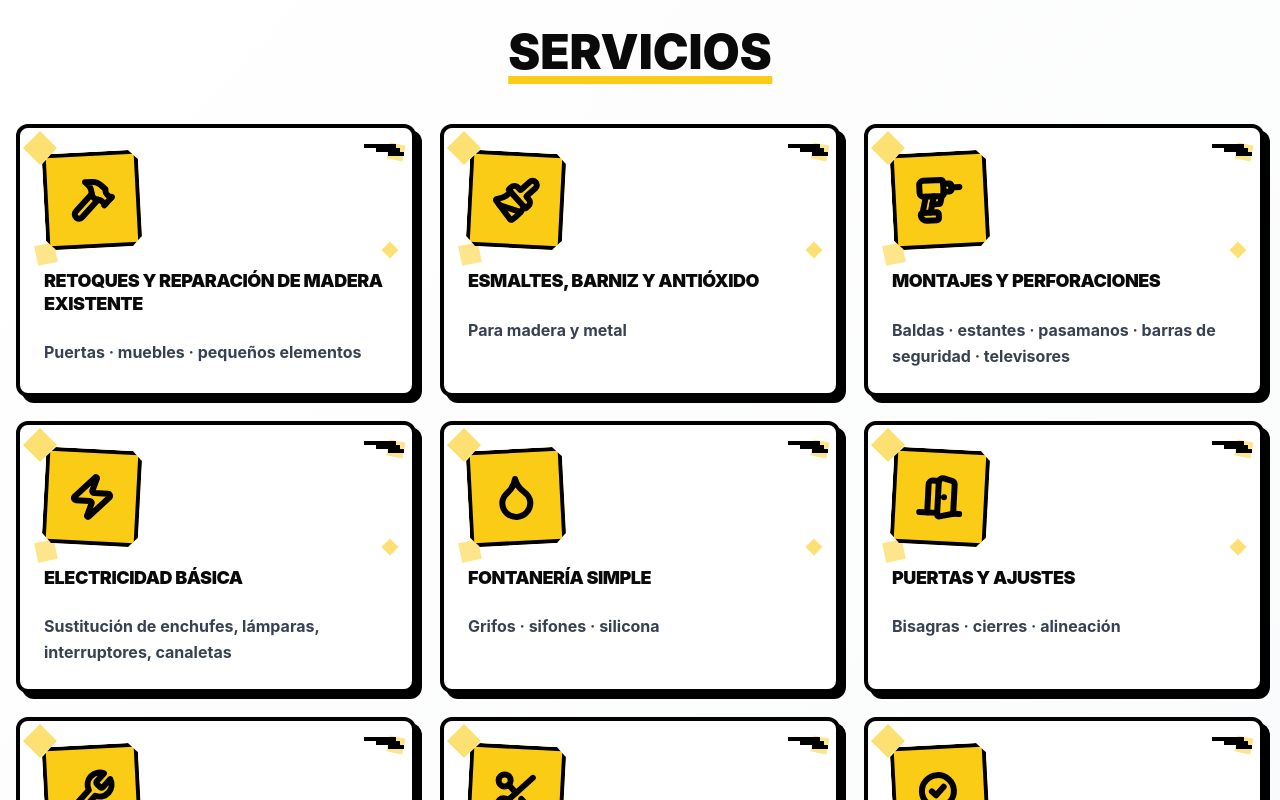
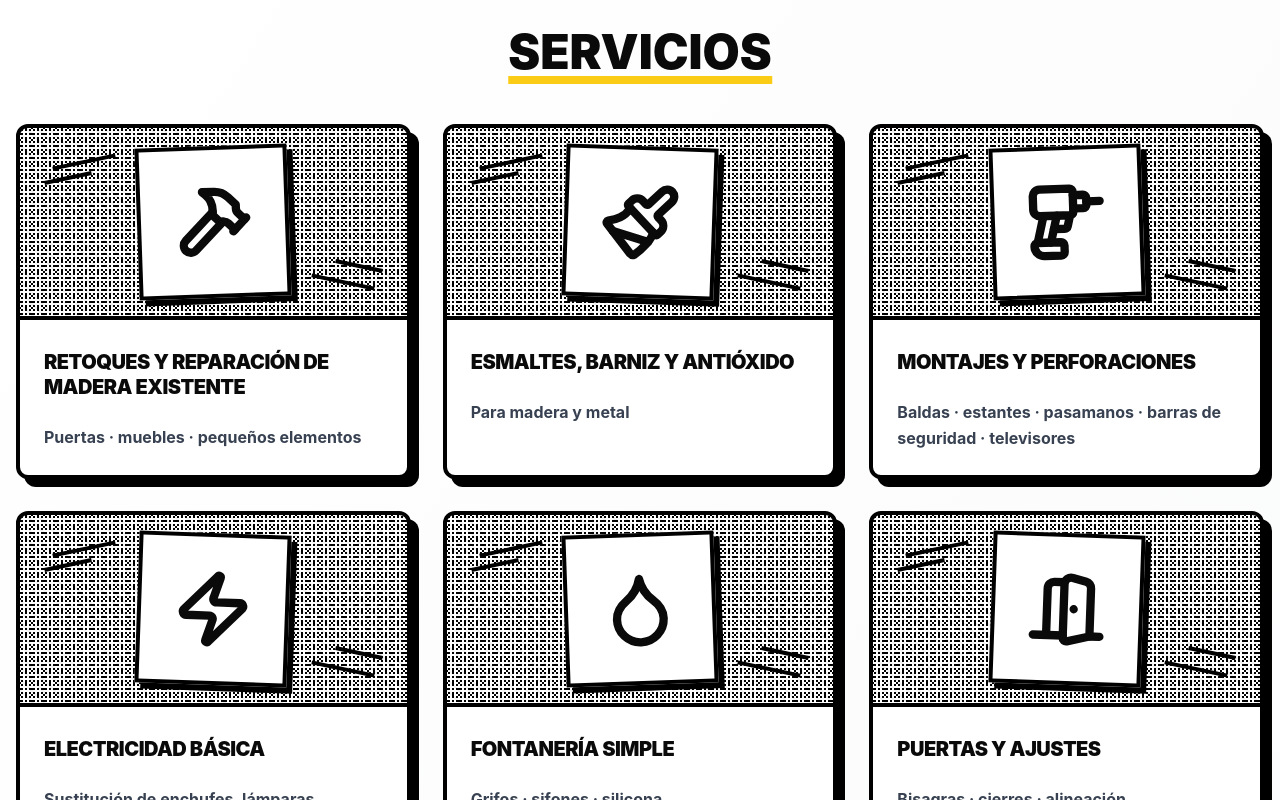
Before and after one commit to CostaManitas/CostaManitas, a React (Create React App) app in the folder frontend/: page / in a window 1280 px wide. Shown: the part 1300-2100 px from the top of the page. Built offline with nearby package versions, Linux system fonts and the light colour scheme.

Commit message:
auto-commit for 2c8a2d78-8b1f-4a95-b5b1-63795fa75f98

```diff
--- a/frontend/src/pages/Home.jsx
+++ b/frontend/src/pages/Home.jsx
@@ -132,39 +132,50 @@ const Home = () => {
             Servicios
             <span className="absolute -bottom-2 left-0 w-full h-2 bg-yellow-400"></span>
           </h2>
-          <div className="grid md:grid-cols-2 lg:grid-cols-3 gap-6">
+          <div className="grid md:grid-cols-2 lg:grid-cols-3 gap-8">
             {services.map((service, index) => {
               const Icon = iconMap[service.icon];
-              const rotation = index % 2 === 0 ? "-rotate-3" : "rotate-3";
               return (
                 <Card
                   key={service.id}
-                  className="border-4 border-black shadow-[6px_6px_0px_0px_rgba(0,0,0,1)] hover:shadow-[3px_3px_0px_0px_rgba(0,0,0,1)] transition-all hover:-translate-y-1 bg-white relative overflow-visible"
+                  className="border-4 border-black shadow-[8px_8px_0px_0px_rgba(0,0,0,1)] hover:shadow-[4px_4px_0px_0px_rgba(0,0,0,1)] transition-all hover:-translate-y-1 bg-white"
                 >
                   <CardHeader>
-                    <div className="relative mb-4">
-                      {/* Comic burst effect */}
-                      <div className="absolute -inset-4 z-0">
-                        <div className="absolute top-0 left-0 w-6 h-6 bg-yellow-400 rotate-45 opacity-60"></div>
-                        <div className="absolute top-2 right-0 w-4 h-4 bg-yellow-400 rotate-12 opacity-50"></div>
-                        <div className="absolute bottom-0 left-2 w-5 h-5 bg-yellow-400 -rotate-12 opacity-50"></div>
-                        <div className="absolute bottom-2 right-2 w-3 h-3 bg-yellow-400 rotate-45 opacity-60"></div>
+                    {/* Comic-style illustration box */}
+                    <div className="relative mb-6 -mx-6 -mt-6">
+                      <div
+                        className="w-full h-48 bg-gradient-to-br from-gray-50 to-gray-100 border-b-4 border-black flex items-center justify-center relative overflow-hidden"
+                        style={{
+                          backgroundImage: `
+                            radial-gradient(circle, #000 1px, transparent 1px),
+                            radial-gradient(circle, #000 1px, transparent 1px)
+                          `,
+                          backgroundSize: '4px 4px, 6px 6px',
+                          backgroundPosition: '0 0, 3px 3px'
+                        }}
+                      >
+                        {/* Diagonal lines texture */}
+                        <div className="absolute inset-0 opacity-5" style={{
+                          backgroundImage: 'repeating-linear-gradient(45deg, black 0, black 2px, transparent 2px, transparent 8px)'
+                        }}></div>
+
+                        {/* Icon in comic frame */}
+                        <div className="relative z-10 bg-white border-4 border-black p-8 shadow-[6px_6px_0px_0px_rgba(0,0,0,1)]"
+                             style={{
+                               transform: `rotate(${index % 2 === 0 ? '-2deg' : '2deg'})`
+                             }}>
+                          <Icon className="h-20 w-20 stroke-[2.5px]" />
+                        </div>
+
+                        {/* Comic speed lines */}
+                        <div className="absolute top-8 left-8 w-16 h-1 bg-black transform -rotate-12"></div>
+                        <div className="absolute top-12 left-6 w-12 h-1 bg-black transform -rotate-12"></div>
+                        <div className="absolute bottom-8 right-8 w-16 h-1 bg-black transform rotate-12"></div>
+                        <div className="absolute bottom-12 right-6 w-12 h-1 bg-black transform rotate-12"></div>
                       </div>
+                    </div>
 
-                      {/* Icon container with comic style */}
-                      <div className={`w-24 h-24 bg-yellow-400 border-4 border-black flex items-center justify-center shadow-[6px_6px_0px_0px_rgba(0,0,0,1)] relative z-10 ${rotation} hover:rotate-0 transition-transform duration-300`}
-                           style={{
-                             clipPath: "polygon(10% 0%, 90% 0%, 100% 10%, 100% 90%, 90% 100%, 10% 100%, 0% 90%, 0% 10%)"
-                           }}>
-                        <Icon className="h-12 w-12 stroke-[3px] text-black" />
-                      </div>
-
-                      {/* Comic lines effect */}
-                      <div className="absolute -top-2 -right-2 w-8 h-1 bg-black"></div>
-                      <div className="absolute -top-1 -right-3 w-6 h-1 bg-black"></div>
-                      <div className="absolute top-0 -right-4 w-4 h-1 bg-black"></div>
-                    </div>
-                    <CardTitle className="font-black text-lg uppercase leading-tight">
+                    <CardTitle className="font-black text-xl uppercase leading-tight mb-3">
                       {service.title}
                     </CardTitle>
                   </CardHeader>
```
